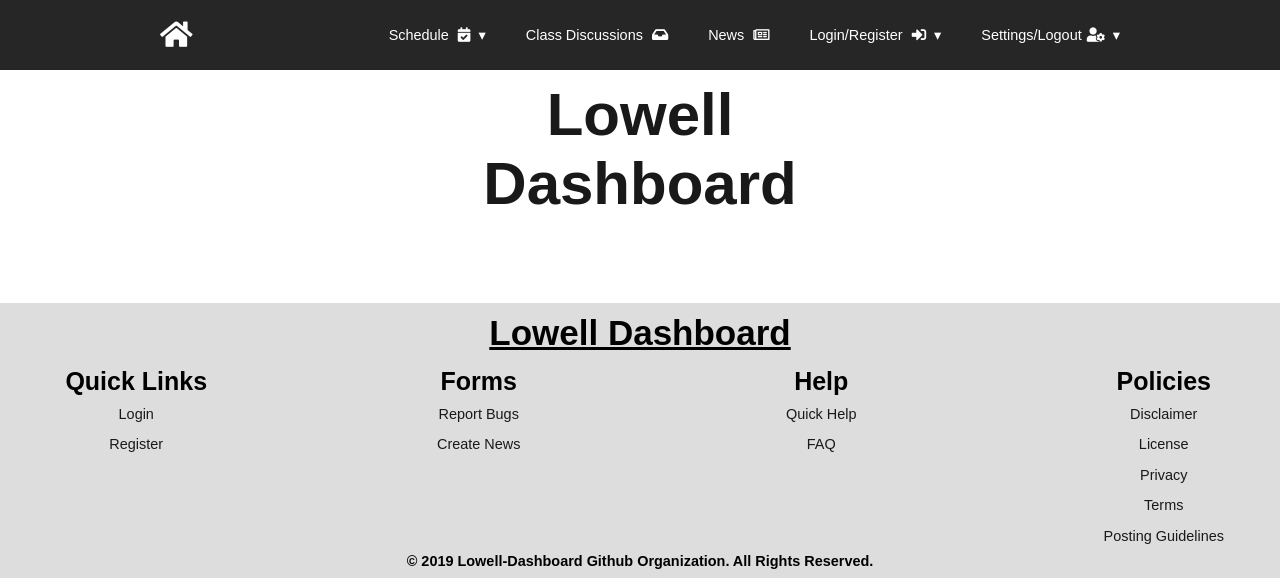
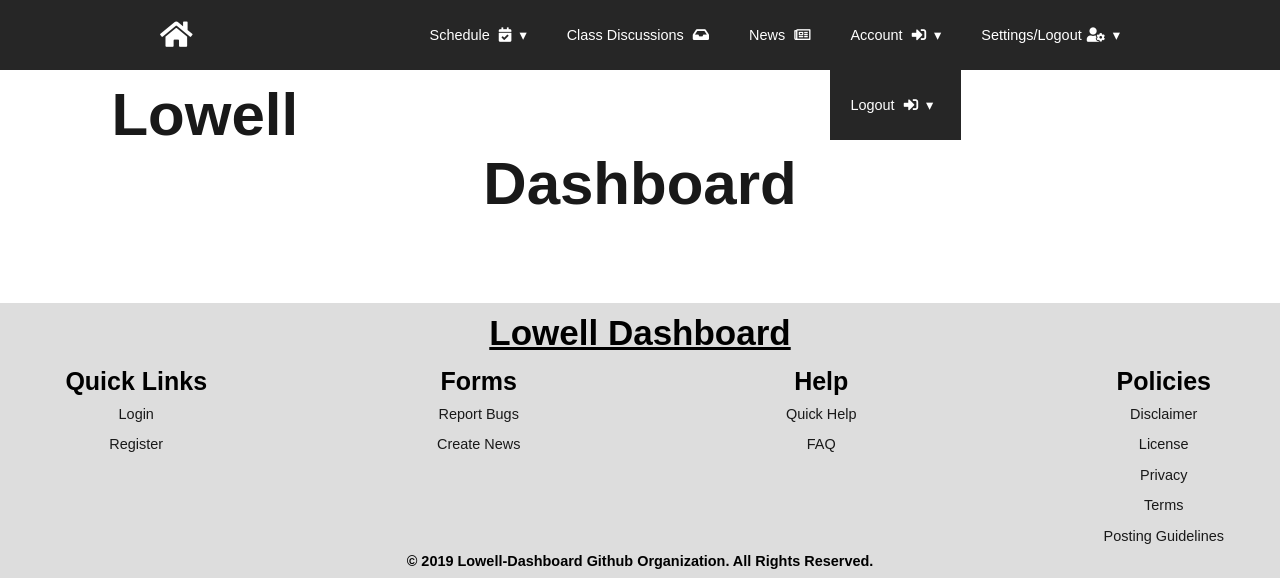
Before and after one commit to lowell-dev-club/lowell-dashboard, a Flask app: page / in a window 1280 px wide. Shown: the top 578 px of the page. Run offline with Flask 2, Linux system fonts and the light colour scheme; the visitor is signed in with stand-in values (Sample User, id 1); some libraries are stand-ins or nearby versions.

Commit message:
adding jinja conditionals for login, logout, account routes

```diff
--- a/lowell-dashboard/app/templates/navbar.html
+++ b/lowell-dashboard/app/templates/navbar.html
@@ -27,6 +27,10 @@
                     <a href="/news">News <i class="far fa-newspaper nav-icon"></i></a>
                 </li>
                 <li>
+                    {% if current_user.is_authenticated %}
+                        <a href="/account">Account <i class="fas fa-sign-in-alt nav-icon"></i></a>
+                        <a href="/logout">Logout <i class="fas fa-sign-in-alt nav-icon"></i></a>
+                    {% else %}
                         <a href="#">Login/Register <i class="fas fa-sign-in-alt nav-icon"></i></a>
                         <ul class="nav-dropdown">
                             <li>
@@ -36,6 +40,7 @@
                                 <a href="/register">Register <i class="fas fa-user-plus nav-icon"></i></i></a>
                             </li>
                         </ul>
+                    {% endif %}
                 </li>
                 <li>
                     <a href="#">Settings/Logout<i class="fas fa-user-cog nav-icon"></i></a>
```
Lines whose indentation alone changed are shown as unchanged.
